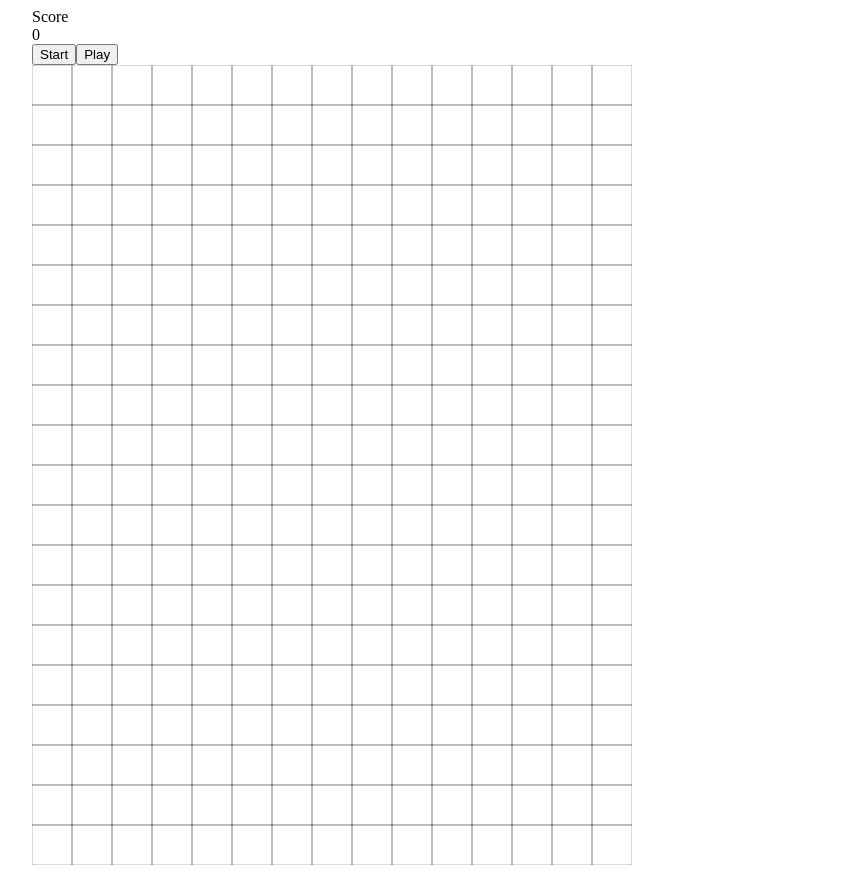
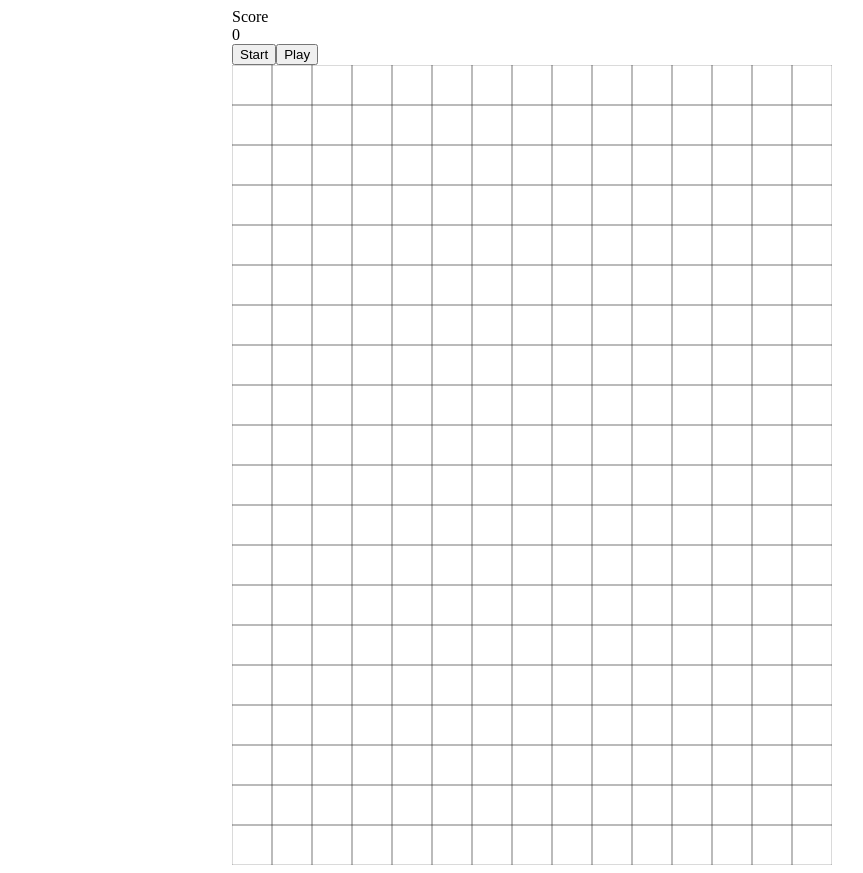
Before and after one commit to nuwwan/react-konva-bricks-game, a React (Create React App) app: page / in a window 1280 px wide. Shown: the whole page, without its empty margins (108-971 px from the left). Built offline with nearby package versions, Linux system fonts and the light colour scheme.

Commit message:
make the div center

```diff
--- a/src/pages/Game.tsx
+++ b/src/pages/Game.tsx
@@ -20,7 +20,8 @@ const GamePage: React.FC = () => {
 
   return (
     <div>
-      <div style={{ width: 1000, margin: "auto" }}>
+      <div style={{ display: "flex", justifyContent: "center" }}>
+        <div>
           <div>
             <Score
               score={score}
@@ -43,6 +44,7 @@ const GamePage: React.FC = () => {
           </div>
         </div>
       </div>
+    </div>
   );
 };
 export default GamePage;
```
Lines whose indentation alone changed are shown as unchanged.
